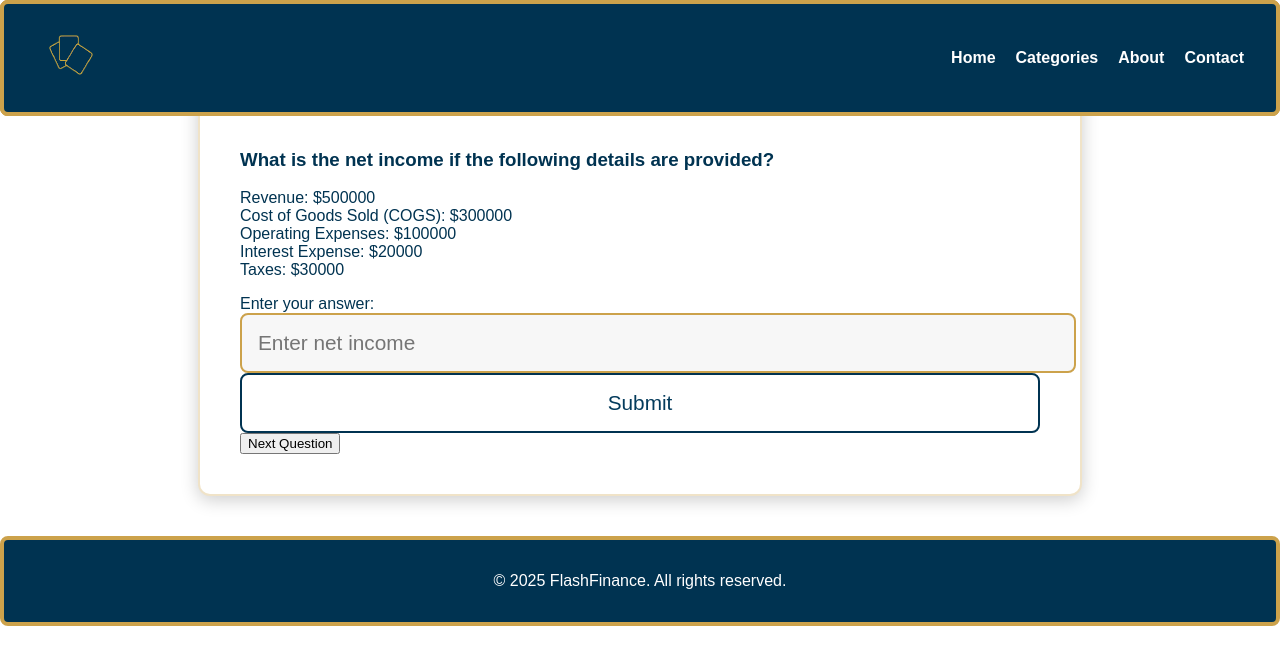
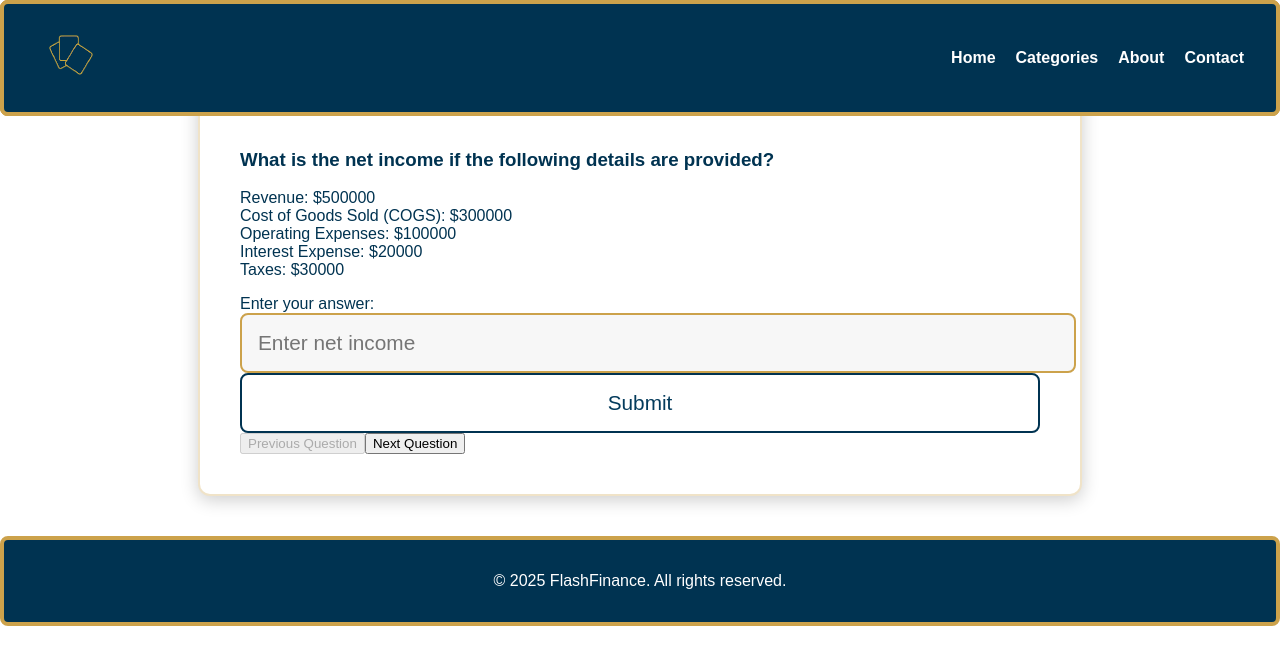
Before and after one commit to arnavs06/ReactFlashFinanceDraft, a React (Vite) app: page /math in a window 1280 px wide. Shown: the top 664 px of the page. Built offline with nearby package versions, Linux system fonts and the light colour scheme; a web font is replaced by a local one.

Commit message:
prev button

```diff
--- a/src/components/Question.jsx
+++ b/src/components/Question.jsx
@@ -8,7 +8,6 @@ const Question = () => {
   const [feedback, setFeedback] = useState('');
 
   useEffect(() => {
-    // Fetch questions from the JSON file
     fetch('/data/questions.json')
       .then((response) => response.json())
       .then((data) => setQuestions(data))
@@ -41,6 +40,12 @@ const Question = () => {
     setCurrentIndex((prevIndex) => (prevIndex + 1) % questions.length);
   };
 
+  const handlePreviousQuestion = () => {
+    setUserAnswer('');
+    setFeedback('');
+    setCurrentIndex((prevIndex) => (prevIndex - 1 + questions.length) % questions.length);
+  };
+
   return (
     <section className="questions-section">
       <h2>Math Interview Style Questions</h2>
@@ -68,7 +73,14 @@ const Question = () => {
 
         {feedback && <p className={`feedback ${feedback === 'Correct!' ? 'correct' : 'incorrect'}`}>{feedback}</p>}
 
-        <button onClick={handleNextQuestion} className="next-btn">Next Question</button>
+        <div className="navigation-buttons">
+          <button onClick={handlePreviousQuestion} className="prev-btn" disabled={currentIndex === 0}>
+            Previous Question
+          </button>
+          <button onClick={handleNextQuestion} className="next-btn">
+            Next Question
+          </button>
+        </div>
       </div>
     </section>
   );
```
